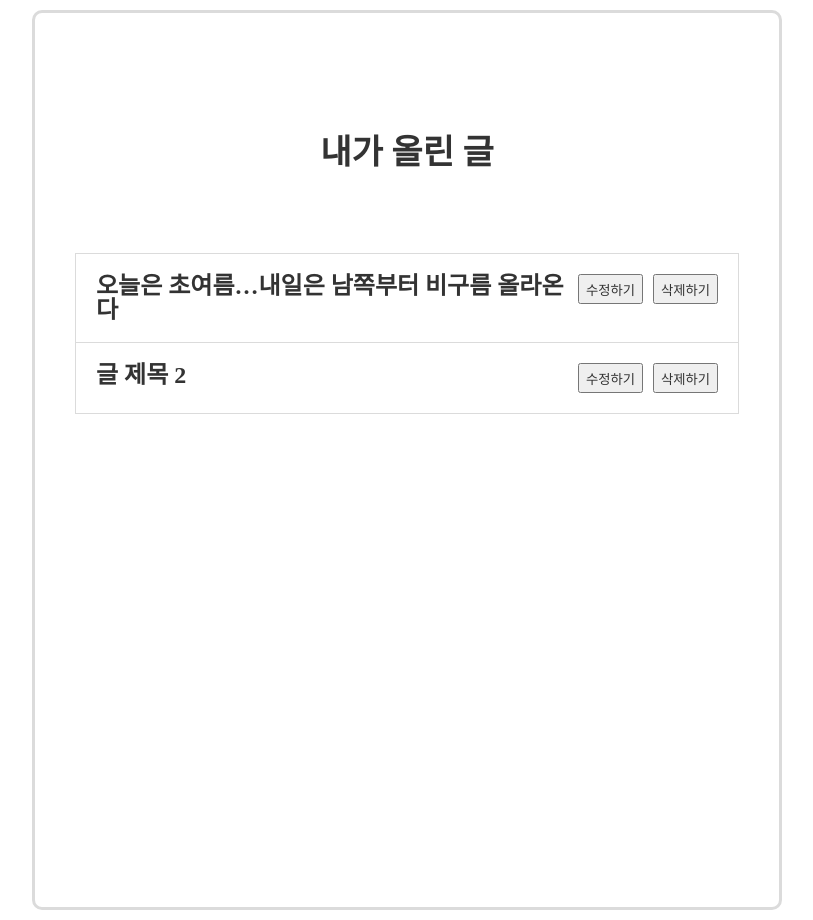
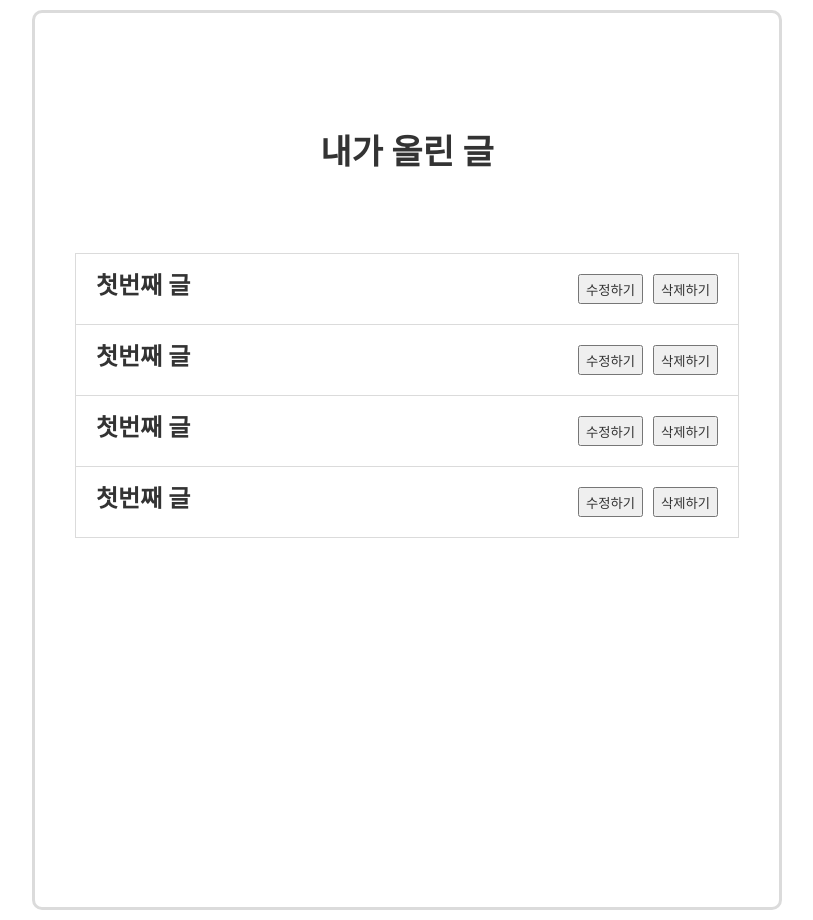
Before and after one commit to KORIT-BDGJ/joinus, a React (Create React App) app in the folder front_joinus/: page /OwnerPostList in a window 1280 px wide. Shown: the whole page, without its empty margins (233-1046 px from the left). Built offline with nearby package versions, Linux system fonts and the light colour scheme; no server answers.

Commit message:
김두영_내가 참여한 글_제목 마우스 호버기능, 취소하기 모달창 팝업기능 추가

```diff
--- a/front_joinus/package.json
+++ b/front_joinus/package.json
@@ -14,7 +14,7 @@
     "react-dom": "^18.2.0",
     "react-icons": "^4.8.0",
     "react-query": "^3.39.3",
-    "react-router-dom": "^6.11.0",
+    "react-router-dom": "^6.11.1",
     "react-scripts": "5.0.1",
     "recoil": "^0.7.7",
     "update": "^0.7.4",
--- a/front_joinus/src/pages/Post/PostList/HostPostList.js
+++ b/front_joinus/src/pages/Post/PostList/HostPostList.js
@@ -2,6 +2,8 @@
 import { css } from '@emotion/react';
 import axios from 'axios';
 import { useEffect, useState } from 'react';
+import { useHistory } from 'react-router-dom';
+
 
 const container = css`
     display: flex;
@@ -44,39 +46,100 @@ const listItem = css`
   }
 `;
 
+const postTitle = css` // 글 제목
+	font-size: 24px;
+	font-weight: 600;
+	margin: 0;
+	&:hover {
+		cursor: pointer;
+		color: #0095f6;
+	}
+`;
+
 const buttons = css`
   display: flex;
   gap: 10px;
   height: 30px;
 `;
 
+const modalOverlay = css` // 모달창 배경
+	position: fixed;
+	top: 0;
+	left: 0;
+	right: 0;
+	bottom: 0;
+	background-color: rgba(0, 0, 0, 0.5);
+	display: flex;
+	justify-content: center;
+	align-items: center;
+`;
+
+const modal = css`
+	background-color: white;
+	border-radius: 4px;
+	box-shadow: 0 0 10px rgba(0, 0, 0, 0.3);
+	padding: 20px;
+	width: 400px;
+	height: 200px;
+	display: flex;
+	flex-direction: column;
+	justify-content: center;
+	align-items: center;
+`;
+
+const modalMessage = css`
+  font-size: 18px;
+  font-weight: 600;
+  margin-bottom: 20px;
+  display: flex;
+  align-items: center;
+  height: 100%;
+`;
+
+
+const modalButtons = css` // 모달창 버튼들
+	display: flex;
+	gap: 20px;
+	height: 30px;
+	margin-top: 20px;
+`;
 
 
 const HostPostList = () => {
     const [posts, setPosts] = useState([
-        { id: 1, title: '글 제목 1', body: '글 내용 1', moveButton: true, cancelButton: true },
-        { id: 2, title: '글 제목 2', body: '글 내용 2', moveButton: true, cancelButton: true },
-        { id: 3, title: '글 제목 3', body: '글 내용 3', moveButton: true, cancelButton: true },
+        { id: 1, title: '글 제목 1', cancelButton: true },
+        { id: 2, title: '글 제목 2', cancelButton: true },
+        { id: 3, title: '글 제목 3', cancelButton: true },
     ]);
 
-    // useEffect(() => {
-    //     axios.get('http://localhost:8080/api/posts')
-    //         .then((res) => {
-    //             console.log(res.data);
-    //         })
-    //         .catch((error) => {
-    //             console.error(error);
-    //         });
-    // }, []);
+    useEffect(() => {
+        axios.get('http://localhost:8080/api/posts')
+            .then((res) => {
+                console.log(res.data);
+            })
+            .catch((error) => {
+                console.error(error);
+            });
+    }, []);
 
-    const Move = (id) => {
-        // TODO: 이동 버튼 클릭 시 처리할 로직 구현
+    const movePost = (id) => {
+		console.log(`해당 상세페이지로 이동 ${id}`);
+	};
 
+    const cancelPost = (id) => {
+        setIsModalOpen(true); // 모달 창 열기
     };
 
-    const Cancel = (id) => {
-        // TODO: 취소 버튼 클릭 시 처리할 로직 구현
+    const [isModalOpen, setIsModalOpen] = useState(false); // 모달창 열림/닫힘 상태
+
+    const cancelRemove = () => {
+		setIsModalOpen(false); // 모달창 닫기
     };
+
+	const confirmRemove = () => {
+		console.log('게시글 삭제');
+		setIsModalOpen(false); // 모달창 닫기
+	};
 
     return (
         <div css={container}>
@@ -85,20 +148,30 @@ const HostPostList = () => {
                 {posts.map((post) => (
                     <li key={post.id} css={listItem}>
                         <div>
-                            <h2>{post.title}</h2>
+                            <h2 css={postTitle} onClick={() => movePost(post.id)}>
+                            {post.title}
+                            </h2>
                             <p>{post.body}</p>
                         </div>
                         <div css={buttons}>
-                            {post.moveButton && (
-                                <button onClick={() => Move(post.id)}>이동하기</button>
-                            )}
                             {post.cancelButton && (
-                                <button onClick={() => Cancel(post.id)}>취소하기</button>
+                                <button onClick={() => cancelPost(post.id)}>취소하기</button>
                             )}
                         </div>
                     </li>
                 ))}
             </ul>
+            {isModalOpen && (
+			<div css={modalOverlay}>
+				<div css={modal}>
+				<p css={modalMessage}>취소하시겠습니까?</p>
+				<div css={modalButtons}>
+					<button onClick={confirmRemove}>확인</button>
+					<button onClick={cancelRemove}>취소</button>
+				</div>
+				</div>
+			</div>
+			)}
   </div>
   );
 };
--- a/front_joinus/src/pages/Post/PostList/OwnerPostList.js
+++ b/front_joinus/src/pages/Post/PostList/OwnerPostList.js
@@ -2,6 +2,7 @@
 import { css } from '@emotion/react';
 import axios from 'axios';
 import { useEffect, useState } from 'react';
+
 
 const container = css`
   	display: flex;
@@ -32,7 +33,6 @@ const list = css`
 	max-height: 650px;
 `;
 
-
 const listItem = css`
 	display: flex;
 	justify-content: space-between;
@@ -43,21 +43,20 @@ const listItem = css`
 	&:last-child {
 		border-bottom: none;
 	}
-
 `;
 
-const buttons = css`
+const buttons = css` // 버튼들
 	display: flex;
 	gap: 10px;
 	height: 30px;
 `;
 
-const buttonLabel = css`
+const buttonLabel = css` // 버튼 안의 글자
 	white-space: nowrap;
 	overflow: hidden;
 `;
 
-const postTitle = css`
+const postTitle = css` // 글 제목
 	font-size: 24px;
 	font-weight: 600;
 	margin: 0;
@@ -67,26 +66,7 @@ const postTitle = css`
 	}
 `;
 
-const dialogOverlay = css`
-position: fixed;
-top: 0;
-left: 0;
-right: 0;
-bottom: 0;
-background-color: rgba(0, 0, 0, 0.5);
-display: flex;
-justify-content: center;
-align-items: center;
-`;
-
-const dialog = css`
-background-color: white;
-border-radius: 4px;
-box-shadow: 0 0 10px rgba(0, 0, 0, 0.3);
-padding: 20px;
-`;
-
-const modalOverlay = css`
+const modalOverlay = css` // 모달창 배경
 	position: fixed;
 	top: 0;
 	left: 0;
@@ -103,33 +83,52 @@ background-color: white;
 	border-radius: 4px;
 	box-shadow: 0 0 10px rgba(0, 0, 0, 0.3);
 	padding: 20px;
+	width: 400px;
+	height: 200px;
+	display: flex;
+	flex-direction: column;
+	justify-content: center;
+	align-items: center;
 `;
 
-const modalButtons = css`
+const modalMessage = css`
+  font-size: 18px;
+  font-weight: 600;
+  margin-bottom: 20px;
   display: flex;
-justify-content: space-between;
+  align-items: center;
+  height: 100%;
+`;
+
+
+const modalButtons = css` // 모달창 버튼들
+	display: flex;
+	gap: 20px;
+	height: 30px;
 	margin-top: 20px;
 `;
 
 const OwnerPostList = () => {
 	const [posts, setPosts] = useState([
-    { id: 1, title: '오늘은 초여름…내일은 남쪽부터 비구름 올라온다', editButton: true, deleteButton: true },
-    { id: 2, title: '글 제목 2', editButton: true, deleteButton: true },
+		{ id: 1, title: '첫번째 글', editButton: true, deleteButton: true },
+		{ id: 1, title: '첫번째 글', editButton: true, deleteButton: true },
+		{ id: 1, title: '첫번째 글', editButton: true, deleteButton: true },
+		{ id: 1, title: '첫번째 글', editButton: true, deleteButton: true },
+
 	]);
 
-    // useEffect(() => {
-    //     axios.get('http://localhost:8080/api/posts')
-    //         .then((res) => {
-    //             console.log(res.data);
-    //         })
-    //         .catch((error) => {
-    //             console.error(error);
-    //         });
-    // }, []);
+	useEffect(() => {
+		axios.get('http://localhost:8080/api/posts')
+		  .then((res) => {
+			setPosts(res.data);
+		  })
+		  .catch((error) => {
+			console.error(error);
+		  });
+	  }, []);
 
-    const [isModalOpen, setIsModalOpen] = useState(false); // 모달창 열림/닫힘 상태
 
-    const goPost = (id) => {
+    const movePost = (id) => {
 		console.log(`해당 상세페이지로 이동 ${id}`);
 	};
 
@@ -139,17 +138,16 @@ const OwnerPostList = () => {
 		setIsModalOpen(true); // 모달 창 열기
 	};
 
-    const confirmRemove = () => {
-      console.log('게시글 삭제');
-      setIsModalOpen(false); // 모달창 닫기
-    };
+	const [isModalOpen, setIsModalOpen] = useState(false); // 모달창 열림/닫힘 상태
 
     const cancelRemove = () => {
 		setIsModalOpen(false); // 모달창 닫기
     };
 
-
-
+	const confirmRemove = () => {
+		console.log('게시글 삭제');
+		setIsModalOpen(false); // 모달창 닫기
+	};
 
     return (
 		<div css={container}>
@@ -158,7 +156,7 @@ const OwnerPostList = () => {
 			{posts.map((post) => (
 				<li key={post.id} css={listItem}>
 				<div>
-                <h2 css={postTitle} onClick={() => goPost(post.id)}>
+					<h2 css={postTitle} onClick={() => movePost(post.id)}>
 					{post.title}
 					</h2>
 				</div>
@@ -180,7 +178,7 @@ const OwnerPostList = () => {
 			{isModalOpen && (
 			<div css={modalOverlay}>
 				<div css={modal}>
-              <p>삭제하시겠습니까?</p>
+				<p css={modalMessage}>삭제하시겠습니까?</p>
 				<div css={modalButtons}>
 					<button onClick={confirmRemove}>확인</button>
 					<button onClick={cancelRemove}>취소</button>
```
Also changed, not shown: 1 other file (tests, documents, lock files or other folders). Lines whose indentation alone changed are shown as unchanged.
